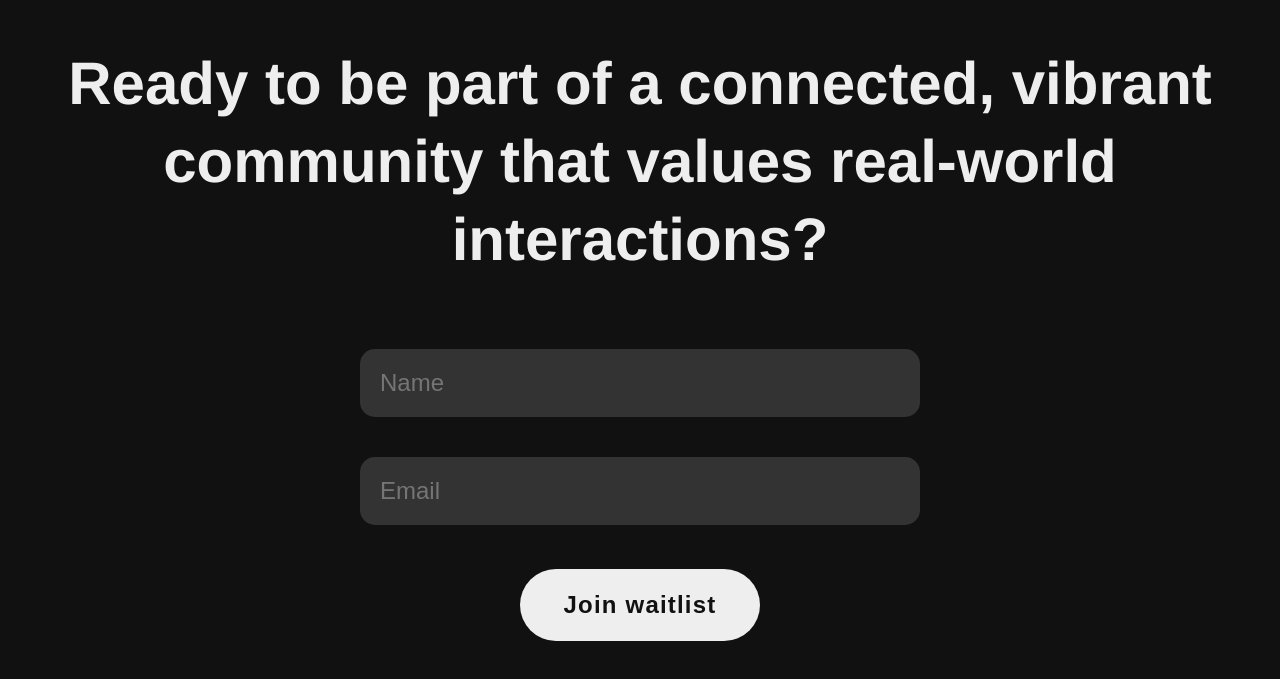
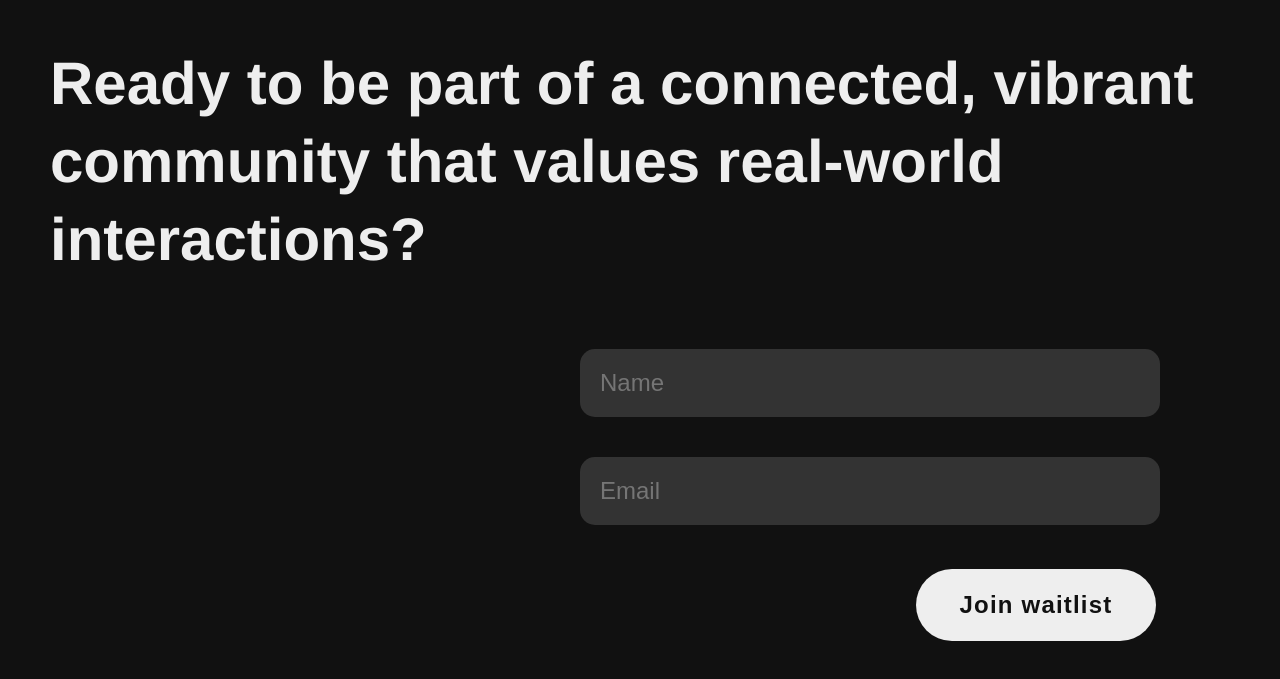
Before and after one commit to sticknor/Connect-Ring, a plain HTML site: page index.html in a window 1280 px wide. Shown: the part 2363-3042 px from the top of the page. Drawn offline with nearby package versions, Linux system fonts and the light colour scheme.

Commit message:
cleaned up cta section

```diff
--- a/index.html
+++ b/index.html
@@ -184,6 +184,8 @@ background: linear-gradient(180deg, rgba(30,30,30,1) 0%, rgba(30,30,30,1) 60%, r
     .form_elements {
         flex-direction: column;
         display: flex;
+
+        align-items: flex-end;
         width: 100%;
     }
 
@@ -201,17 +203,16 @@ background: linear-gradient(180deg, rgba(30,30,30,1) 0%, rgba(30,30,30,1) 60%, r
         display: flex;
         flex-direction: column;
         margin: 20px 20px;
-        align-items: center;
+        width: 100%;
+        align-items: flex-end;
     }
 
     .cta_section .title {
         font-size: 60px;
         font-weight: 600;
         margin-top: 60px;
-        text-align: center;
+        text-align: left;
       }
-
-
 
     </style>
     <script>
@@ -331,11 +332,12 @@ background: linear-gradient(180deg, rgba(30,30,30,1) 0%, rgba(30,30,30,1) 60%, r
                     required
                     />
                 </div>
-            </div>
 
                 <button type="submit" class="btn expand">
                     Join waitlist
                 </button>
+
+            </div>
             </form>
             <div id="confirmationMessage" class="mt-3"></div>
           </div>
```
Lines whose indentation alone changed are shown as unchanged.
